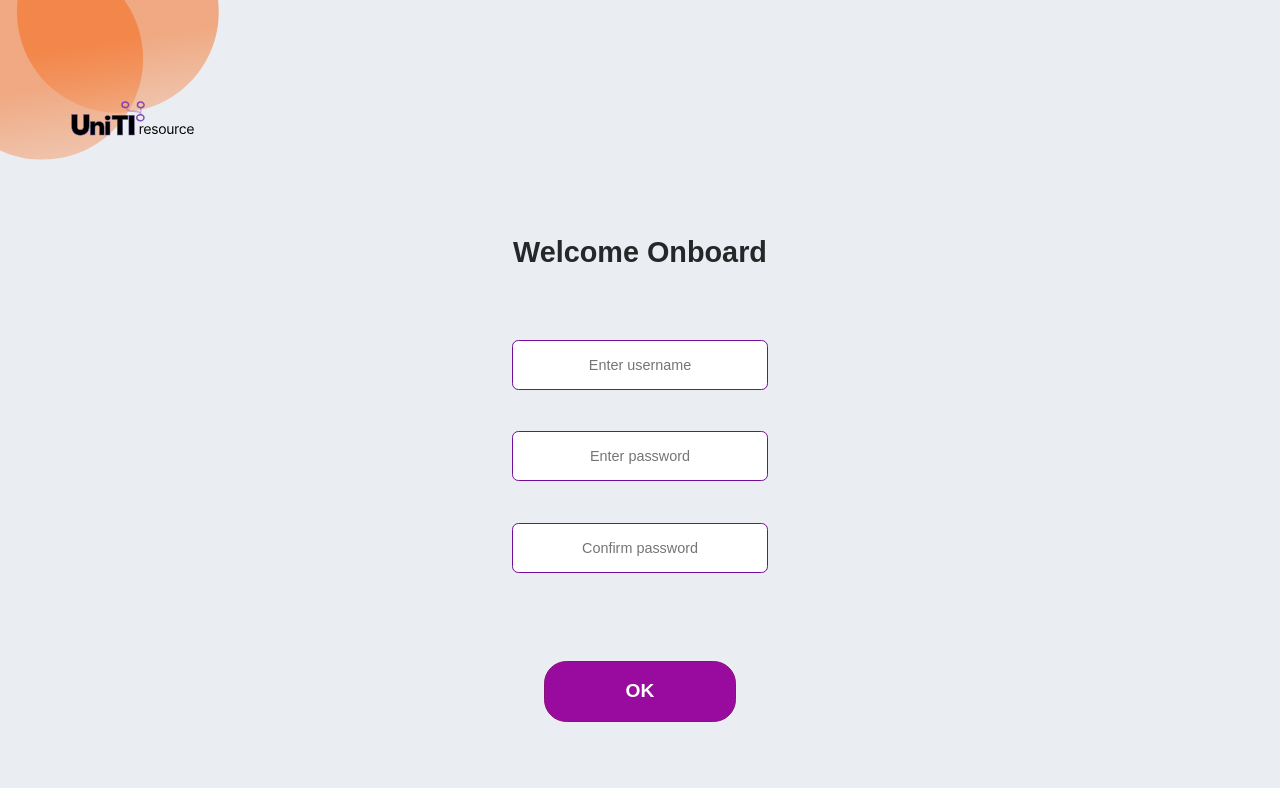
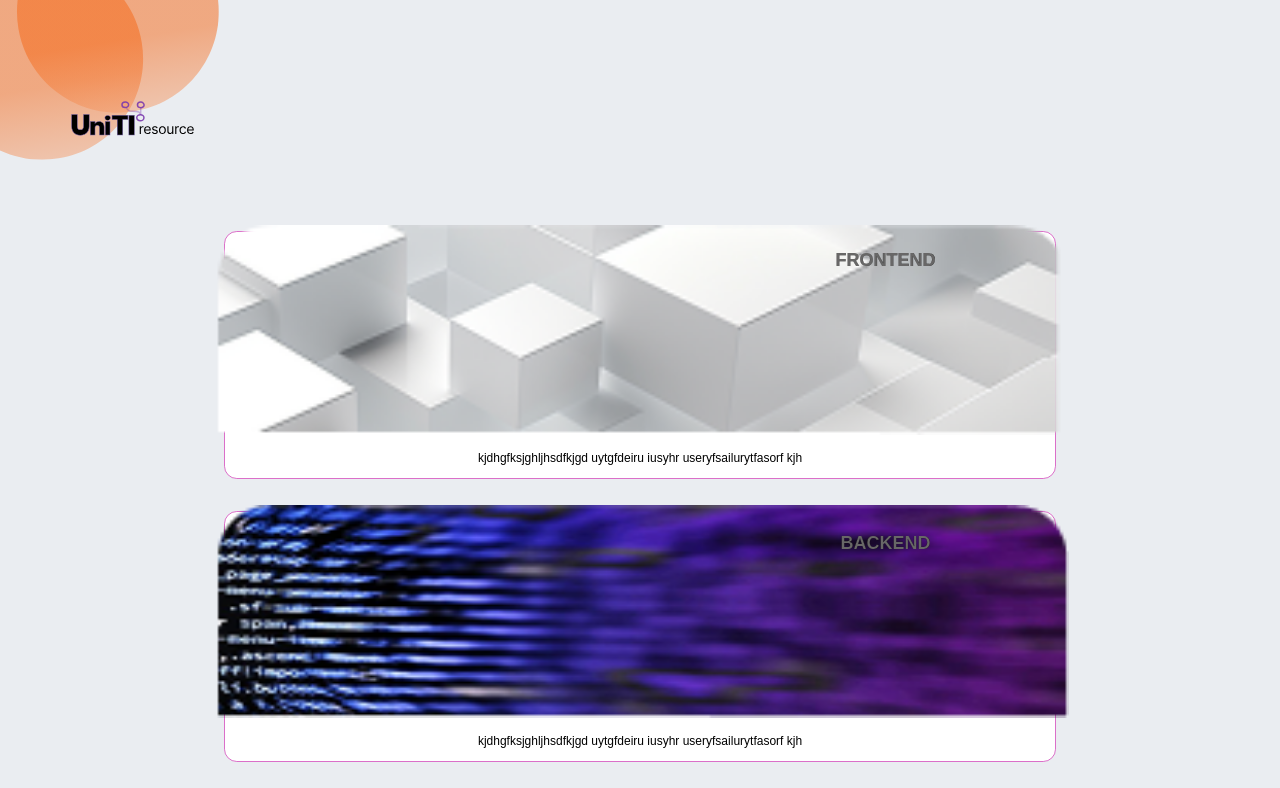
Before and after one commit to Lgtf5/UNITI_FRONTED, a React (Vite) app: page / in a window 1280 px wide. Shown: the top 788 px of the page. Built offline with nearby package versions, Linux system fonts and the light colour scheme.

Commit message:
added header and a basic section container

```diff
--- a/src/App.css
+++ b/src/App.css
@@ -19,7 +19,7 @@
 }
 
 .category-button {
-  width: 60%;
+  width: 65%;
   height: 5%;
   background-color: rgb(255, 255, 255);
   border: 0.1rem rgb(219, 111, 201) solid;
@@ -46,3 +46,12 @@
   margin-left: -1.9%;
   margin-top: -1%;
 }
+.category-container {
+  display: flex;
+  flex-direction: column;
+  align-items: center;
+  justify-content: space-evenly;
+  margin-top: 2em;
+  width: 100%;
+  height: 100%;
+}
--- a/src/App.jsx
+++ b/src/App.jsx
@@ -2,6 +2,7 @@
 import './App.css'
 import { LoginView } from './views/loginView/LoginView'
 import { RegisterView } from './views/registerView/RegisterView'
+import { SectionView } from './views/sectionView/SectionView'
 
 
 function App() {
@@ -10,7 +11,7 @@ function App() {
   return (
     <>
       <div className="App">
-        <RegisterView />
+        <SectionView />
         {/* <LoginView /> */}
         {/* <HeaderApp /> */}
         {/* <h1>Button Component</h1> */}
--- /dev/null
+++ b/src/views/sectionView/SectionView.jsx
@@ -0,0 +1,14 @@
+import CategoryContainer from "../../components/buttons/categoryButton";
+import HeaderApp from "../../components/HeaderApp/HeaderApp";
+import "../../App.css";
+
+export  function SectionView() {
+    return (
+        <div>
+            <HeaderApp />
+
+            <CategoryContainer />
+
+        </div>
+    );
+}
```
Also changed, not shown: src/components/buttons/categoryButton.jsx (+17 -5 lines).
